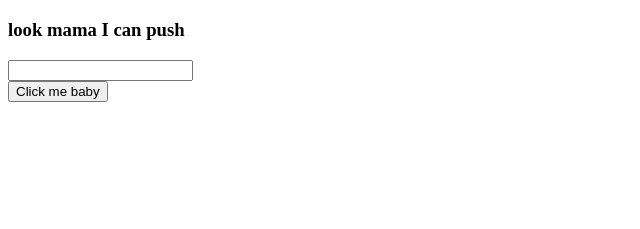
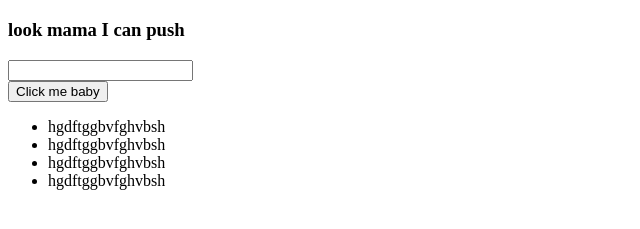
Before and after one commit to gitrinku/My-first-website, a plain HTML site: page index.html in a window 1280 px wide. Shown: the part 61-290 px from the top of the page, without its empty margins (0-640 px from the left). Drawn offline with Linux system fonts and the light colour scheme.

Commit message:
ui added

```diff
--- a/index.html
+++ b/index.html
@@ -12,5 +12,12 @@
     <input type="text">
     <br>
     <button>Click me baby</button>
+    <ul>
+
+        <li>hgdftggbvfghvbsh</li>
+        <li>hgdftggbvfghvbsh</li>
+        <li>hgdftggbvfghvbsh</li>
+        <li>hgdftggbvfghvbsh</li>
+    </ul>
 </body>
 </html>
```
